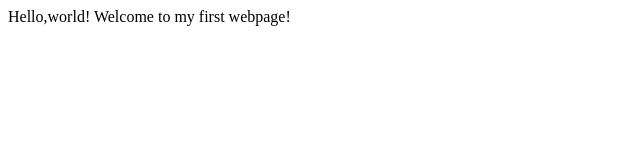
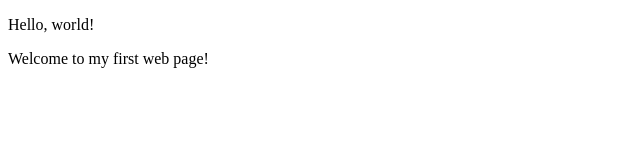
Before and after one commit to Dasi202/my-first-website, a plain HTML site: page my-first-webpage.html in a window 1280 px wide. Shown: the whole page, without its empty margins (0-640 px from the left). Drawn offline with Linux system fonts and the light colour scheme.

Commit message:
add paragraph block elements to the page

```diff
--- a/my-first-webpage.html
+++ b/my-first-webpage.html
@@ -4,7 +4,7 @@
         <title>My first webpage!</title>
     </head>
     <body>
-       Hello,world!
-       Welcome to my first webpage!
+       <p>Hello, world!</p>
+       <p>Welcome to my first web page!</p>
     </body>
 </html>
```
